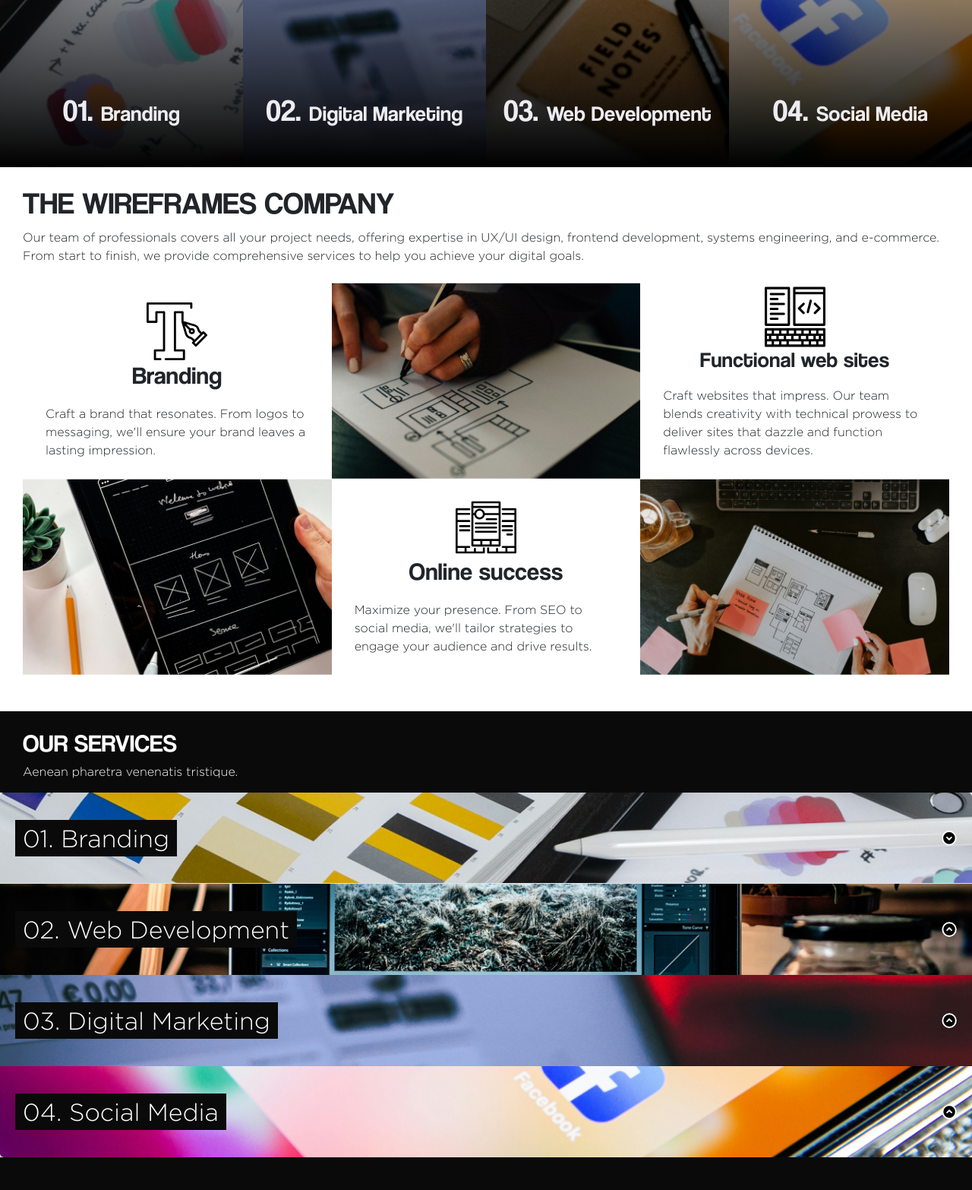
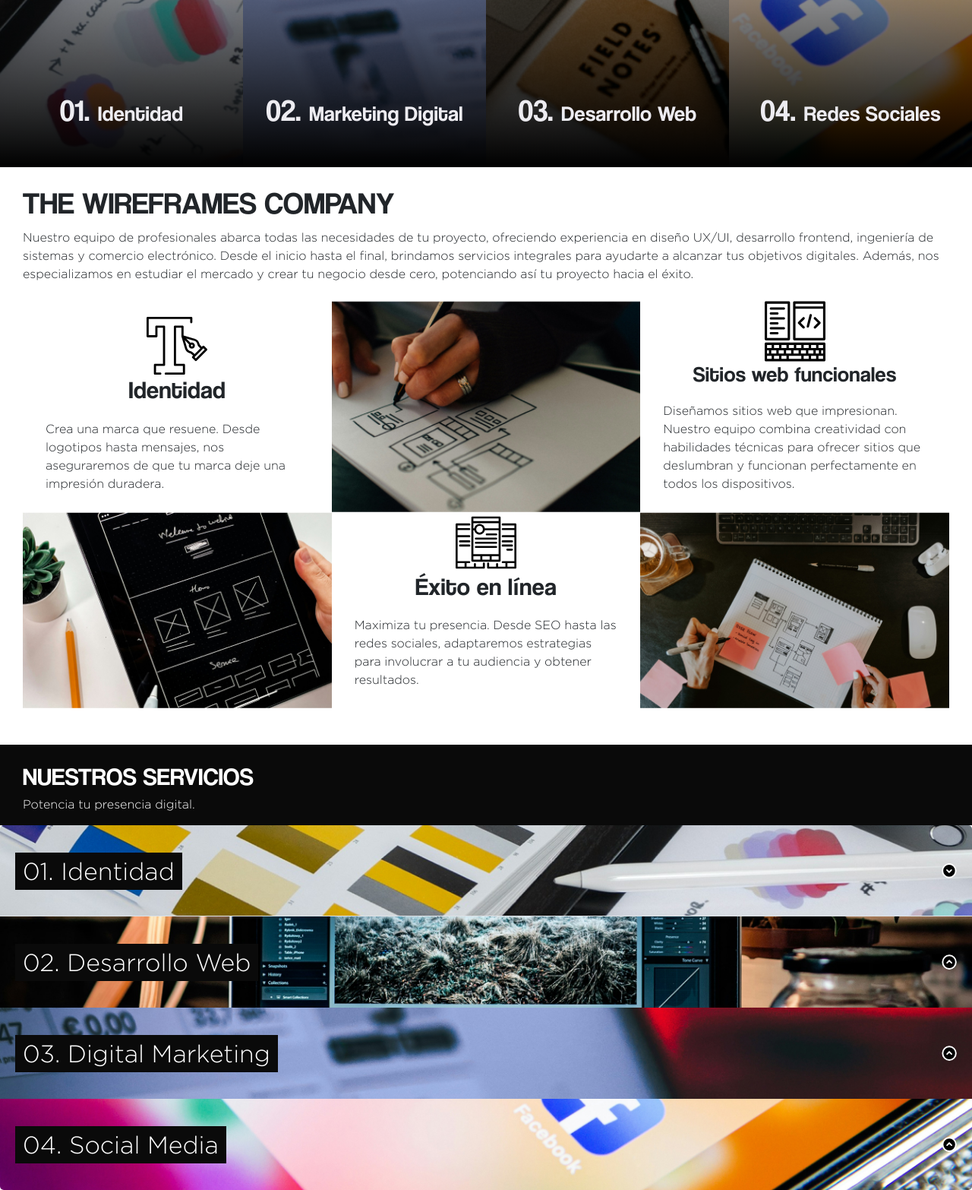
Before and after one commit to Lauritaweb/twc, a plain HTML site: page index.html in a window 1280 px wide. Shown: the part 580-2146 px from the top of the page at 76% size. Drawn offline with Linux system fonts and the light colour scheme.

Commit message:
cambio en español

```diff
--- a/assets/scss/_responsive.scss
+++ b/assets/scss/_responsive.scss
@@ -26,6 +26,9 @@
     }
     .twc article{
         margin-bottom: 20px;
+        p{
+            padding: 0;
+        }
     }
     .portfolio .gallery article{
         width: 100%;
--- a/index.html
+++ b/index.html
@@ -3,9 +3,10 @@
 <head>
     <meta charset="UTF-8">
     <meta name="viewport" content="width=device-width, initial-scale=1.0">
-    <title>TWC - The Wireframes company</title>
+    <title>Expertos en Diseño Web y Marketing Digital | The Wireframes Company</title>
     <link href="./assets/css/bootstrap.min.css" rel="stylesheet">
     <link rel="stylesheet" href="./assets/css/main.css">
+    <meta name="description" content="En The Wireframes Company, nos especializamos en servicios integrales de diseño UX/UI, desarrollo web y marketing digital para impulsar tu presencia en línea. Conéctate con nosotros y descubre cómo podemos potenciar tu marca a través de nuestras redes sociales. ¡Únete a nuestra comunidad hoy mismo!">
     <style>
         .scrolled {
           background-color: rgba(0, 0, 0,.8) !important;
@@ -30,16 +31,16 @@
                       <a class="nav-link" aria-current="page" href="#twc">TWC</a>
                     </li>
                     <li class="nav-item">
-                        <a class="nav-link" aria-current="page" href="#services">Services</a>
+                        <a class="nav-link" aria-current="page" href="#services">Servicios</a>
                     </li>
                     <li class="nav-item">
-                        <a class="nav-link" href="#about-us">The Team</a>
+                        <a class="nav-link" href="#about-us">El equipo</a>
                     </li>
                     <li class="nav-item">
                         <a class="nav-link" href="#porfolio">Portfolio</a>
                     </li>
                     <li class="nav-item">
-                      <a class="nav-link" href="#contact">Contact</a>
+                      <a class="nav-link" href="#contact">Contacto</a>
                   </li>
                 </ul>
                 <div>
@@ -63,25 +64,25 @@
       <div class="header-presentation">
           <a href="#collapseOne">
             <h2 class="fs-1">01.
-              <span class="fs-3">Branding</span>
+              <span class="fs-3">Identidad</span>
             </h2>
             <img src="./assets/img/header-branding.jpg" alt="">
           </a>
           <a href="#collapseThree">
             <h2 class="fs-1">02.
-              <span class="fs-3">Digital Marketing</span>
+              <span class="fs-3">Marketing Digital</span>
             </h2>
             <img src="./assets/img/header-digital-marketin.jpg" alt="">
           </a>
           <a href="#collapseTwo">
             <h2 class="fs-1">03.
-              <span class="fs-3">Web Development</span>
+              <span class="fs-3">Desarrollo Web</span>
             </h2>
             <img src="./assets/img/header-web-development.jpg" alt="">
           </a>
           <a href="#collapseFour">
             <h2 class="fs-1">04.
-              <span class="fs-3">Social Media</span>
+              <span class="fs-3">Redes Sociales</span>
             </h2>
             <img src="./assets/img/header-social-media.jpg" alt="">
           </a>
@@ -90,21 +91,21 @@
     <main>
       <section class="container-fluid py-4 twc bg-white mb-4" id="twc">
         <h1 class="fs-1">THE WIREFRAMES COMPANY</h1>
-        <p>Our team of professionals covers all your project needs, offering expertise in UX/UI design, frontend development, systems engineering, and e-commerce. From start to finish, we provide comprehensive services to help you achieve your digital goals.</p>
+        <p>Nuestro equipo de profesionales abarca todas las necesidades de tu proyecto, ofreciendo experiencia en diseño UX/UI, desarrollo frontend, ingeniería de sistemas y comercio electrónico. Desde el inicio hasta el final, brindamos servicios integrales para ayudarte a alcanzar tus objetivos digitales. Además, nos especializamos en estudiar el mercado y crear tu negocio desde cero, potenciando así tu proyecto hacia el éxito.</p>
         <!-- stars twv -->
         <div class="row mt-4 g-0">
           <article class="col-md-6 col-lg-4 d-flex align-items-center flex-column justify-content-end">
             <img src="./assets/img/icon-branding.svg" alt="">
-            <h3 class="fs-2">Branding</h3>
-            <p>Craft a brand that resonates. From logos to messaging, we'll ensure your brand leaves a lasting impression.</p>
+            <h3 class="fs-2">Identidad</h3>
+            <p>Crea una marca que resuene. Desde logotipos hasta mensajes, nos aseguraremos de que tu marca deje una impresión duradera.</p>
           </article><!-- ends box 1 -->
           <article class="col-md-6 col-lg-4">
             <img src="./assets/img/twc-wireframe-1.jpg" alt="" class="img-fluid">
           </article><!-- ends box 1 -->
           <article class="col-md-6 col-lg-4 d-flex align-items-center flex-column justify-content-end">
             <img src="./assets/img/icon-success.svg" alt="">
-            <h3>Functional web sites</h3>
-            <p>Craft websites that impress. Our team blends creativity with technical prowess to deliver sites that dazzle and function flawlessly across devices.</p>
+            <h3>Sitios web funcionales</h3>
+            <p>Diseñamos sitios web que impresionan. Nuestro equipo combina creatividad con habilidades técnicas para ofrecer sitios que deslumbran y funcionan perfectamente en todos los dispositivos.</p>
           </article><!-- ends box 3 -->
           <!-- ends 1st row -->
           <article class="col-md-6 col-lg-4">
@@ -112,8 +113,8 @@
           </article><!-- ends box 4 -->
           <article class="col-md-6 col-lg-4 d-flex align-items-center flex-column justify-content-end">
             <img src="./assets/img/icon-online.svg" alt="">
-            <h3 class="fs-2">Online success</h3>
-            <p>Maximize your presence. From SEO to social media, we'll tailor strategies to engage your audience and drive results.</p>
+            <h3 class="fs-2">Éxito en línea</h3>
+            <p>Maximiza tu presencia. Desde SEO hasta las redes sociales, adaptaremos estrategias para involucrar a tu audiencia y obtener resultados.</p>
           </article><!-- ends box 5 -->
           <article class="col-md-6 col-lg-4">
             <img src="./assets/img/twc-wireframe-3.jpg" alt="" class="img-fluid">
@@ -122,32 +123,36 @@
       </section><!-- ends twc section -->
       <section class="services py-4 bg-dark text-white" id="services">
         <div class="container-fluid">
-          <h2 class="text-uppercase mb-1 fs-2">Our services</h2>
-          <p>Aenean pharetra venenatis tristique.</p>
+          <h2 class="text-uppercase mb-1 fs-2">Nuestros servicios</h2>
+          <p>Potencia tu presencia digital.</p>
         </div>
           <!-- starts accordion -->
           <div class="accordion" id="accordionExample">
             <div class="accordion-item">
               <h2 class="accordion-header">
                 <button class="accordion-button" type="button" data-bs-toggle="collapse" data-bs-target="#collapseOne" aria-expanded="true" aria-controls="collapseOne">
-                 <span>01. Branding</span>
+                 <span>01. Identidad</span>
                 </button>
               </h2>
               <div id="collapseOne" class="accordion-collapse collapse" data-bs-parent="#accordionExample">
                 <div class="accordion-body">
-                  <strong>This is the first item's accordion body.</strong> It is shown by default, until the collapse plugin adds the appropriate classes that we use to style each element. These classes control the overall appearance, as well as the showing and hiding via CSS transitions. You can modify any of this with custom CSS or overriding our default variables. It's also worth noting that just about any HTML can go within the <code>.accordion-body</code>, though the transition does limit overflow.
+                  <p>
+                    Comenzamos nuestro trabajo analizando exhaustivamente el mercado, sumergiéndonos en cada detalle y tendencia para asegurarnos de que tu marca se destaque. Ofrecemos servicios legales para registrar y proteger tu marca, además de crear un logo que se convierta en el símbolo de tu identidad. Complementamos esta experiencia con un manual de marca completo que refleje fielmente tu esencia. Confía en nosotros para crear una identidad que deje una impresión perdurable en la mente de tus clientes.
+                  </p>
                 </div>
               </div>
             </div>
             <div class="accordion-item" >
               <h2 class="accordion-header">
                 <button class="accordion-button collapsed" type="button" data-bs-toggle="collapse" data-bs-target="#collapseTwo" aria-expanded="false" aria-controls="collapseTwo">
-                  <span>02. Web Development</span>
+                  <span>02. Desarrollo Web</span>
                 </button>
               </h2>
               <div id="collapseTwo" class="accordion-collapse collapse" data-bs-parent="#accordionExample">
                 <div class="accordion-body">
-                  <strong>This is the second item's accordion body.</strong> It is hidden by default, until the collapse plugin adds the appropriate classes that we use to style each element. These classes control the overall appearance, as well as the showing and hiding via CSS transitions. You can modify any of this with custom CSS or overriding our default variables. It's also worth noting that just about any HTML can go within the <code>.accordion-body</code>, though the transition does limit overflow.
+                  <p>
+                    En el ámbito del desarrollo web, creamos sitios a medida que se adaptan perfectamente a tus necesidades. Desde simples landing pages hasta sitios web autoadministrables, nos aseguramos de que cada proyecto esté optimizado para un rendimiento excepcional en los motores de búsqueda. Nuestros sitios son amigables tanto para los usuarios como para los buscadores, con un código semántico que impulsa el SEO orgánico. Desde el front-end hasta el back-end, manejamos proyectos de cualquier complejidad, garantizando una experiencia fluida y receptiva en todos los dispositivos. Además, ofrecemos servicios de desarrollo de aplicaciones web para llevar tus ideas al siguiente nivel.
+                  </p>
                 </div>
               </div>
             </div>
@@ -159,7 +164,9 @@
               </h2>
               <div id="collapseThree" class="accordion-collapse collapse" data-bs-parent="#accordionExample">
                 <div class="accordion-body">
-                  <strong>This is the third item's accordion body.</strong> It is hidden by default, until the collapse plugin adds the appropriate classes that we use to style each element. These classes control the overall appearance, as well as the showing and hiding via CSS transitions. You can modify any of this with custom CSS or overriding our default variables. It's also worth noting that just about any HTML can go within the <code>.accordion-body</code>, though the transition does limit overflow.
+                  <p>
+                    En el ámbito del marketing digital, nos destacamos por nuestra capacidad para impulsar tus ventas y posicionar tu marca en el vasto mundo digital. Creamos estrategias efectivas que te ayudarán a destacarte en plataformas clave como Google, Instagram, Facebook, LinkedIn y TikTok. Nuestro enfoque incluye campañas SEM meticulosamente diseñadas para aumentar tu visibilidad y atraer a tu audiencia objetivo, garantizando así un crecimiento constante y significativo en tu negocio.
+                  </p>
                 </div>
               </div>
             </div>
@@ -171,7 +178,9 @@
                 </h2>
                 <div id="collapseFour" class="accordion-collapse collapse" data-bs-parent="#accordionExample">
                   <div class="accordion-body">
-                    <strong>444444444444444444444444444444444444444444</strong> It is hidden by default, until the collapse plugin adds the appropriate classes that we use to style each element. These classes control the overall appearance, as well as the showing and hiding via CSS transitions. You can modify any of this with custom CSS or overriding our default variables. It's also worth noting that just about any HTML can go within the <code>.accordion-body</code>, though the transition does limit overflow.
+                    <p>
+                      En el área de redes sociales, ofrecemos una gama completa de servicios que abarcan desde la creación de contenido atractivo hasta la gestión estratégica de tus perfiles. Nos encargamos de todo, desde la creación de publicaciones regulares, reels, carousels, hasta la interacción con tu audiencia. Nuestro enfoque se basa en una planificación meticulosa, donde cada acción está orientada a alcanzar objetivos específicos. Evaluamos constantemente los resultados para garantizar que cada publicación contribuya al crecimiento y la reputación de tu marca, ajustando nuestra estrategia según sea necesario para lograr los mejores resultados posibles.
+                    </p>
                   </div>
                 </div>
             <!-- </div> -->
@@ -181,7 +190,7 @@
       <section class="portfolio py-4 bg-dark text-white" id="porfolio">
         <div class="container-fluid">
           <h2 class="text-uppercase mb-1 fs-2">Portfolio</h2>
-          <p>Aenean pharetra venenatis tristique.</p>
+          <p>Descubre nuestra creatividad en acción</p>
           <div class="gallery row g-2 pb-3">
             <article class="col-md-6 col-lg-4">
               <a href="#">
```
Also changed, not shown: assets/css/main.css, 1 other file.
